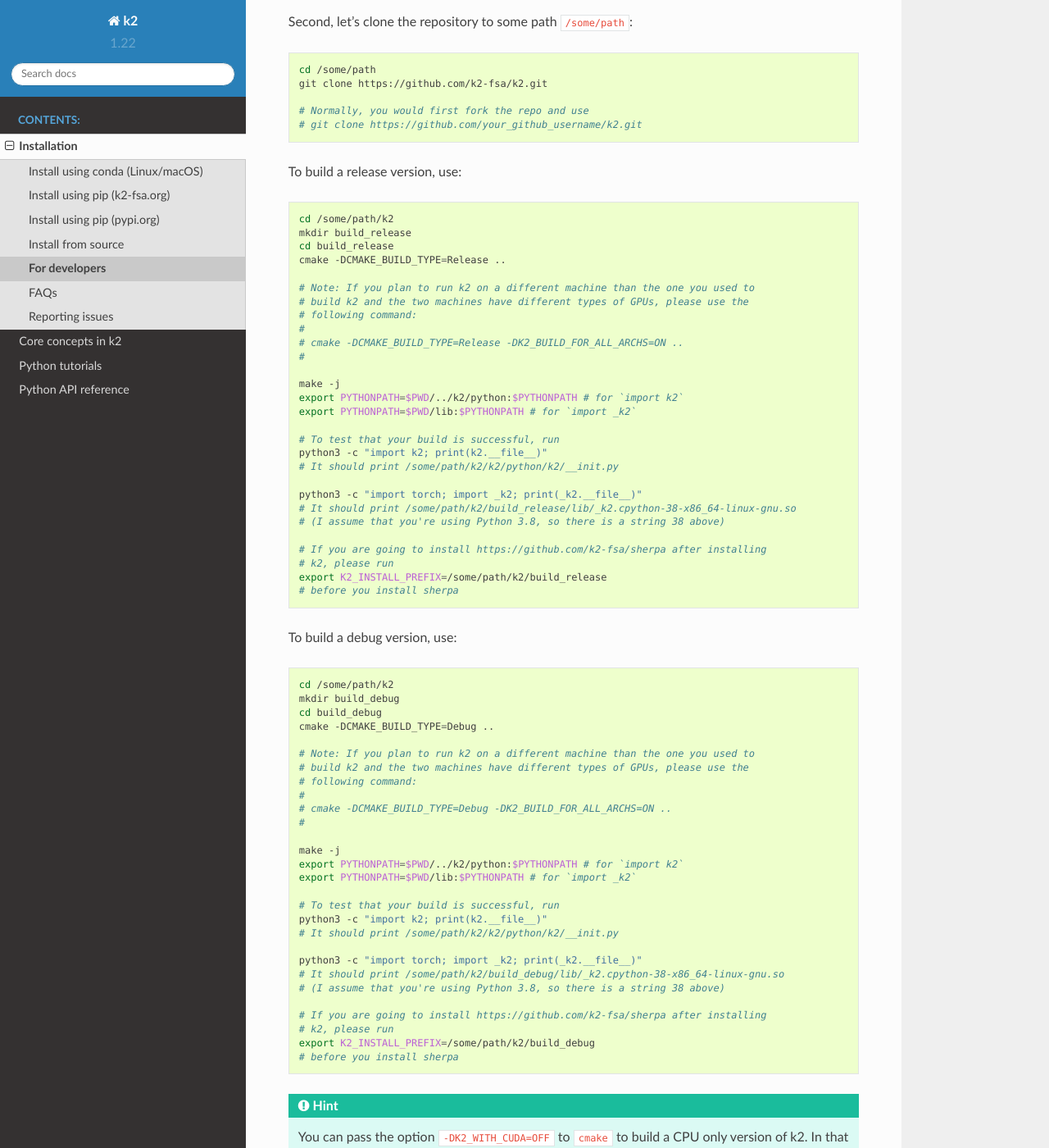
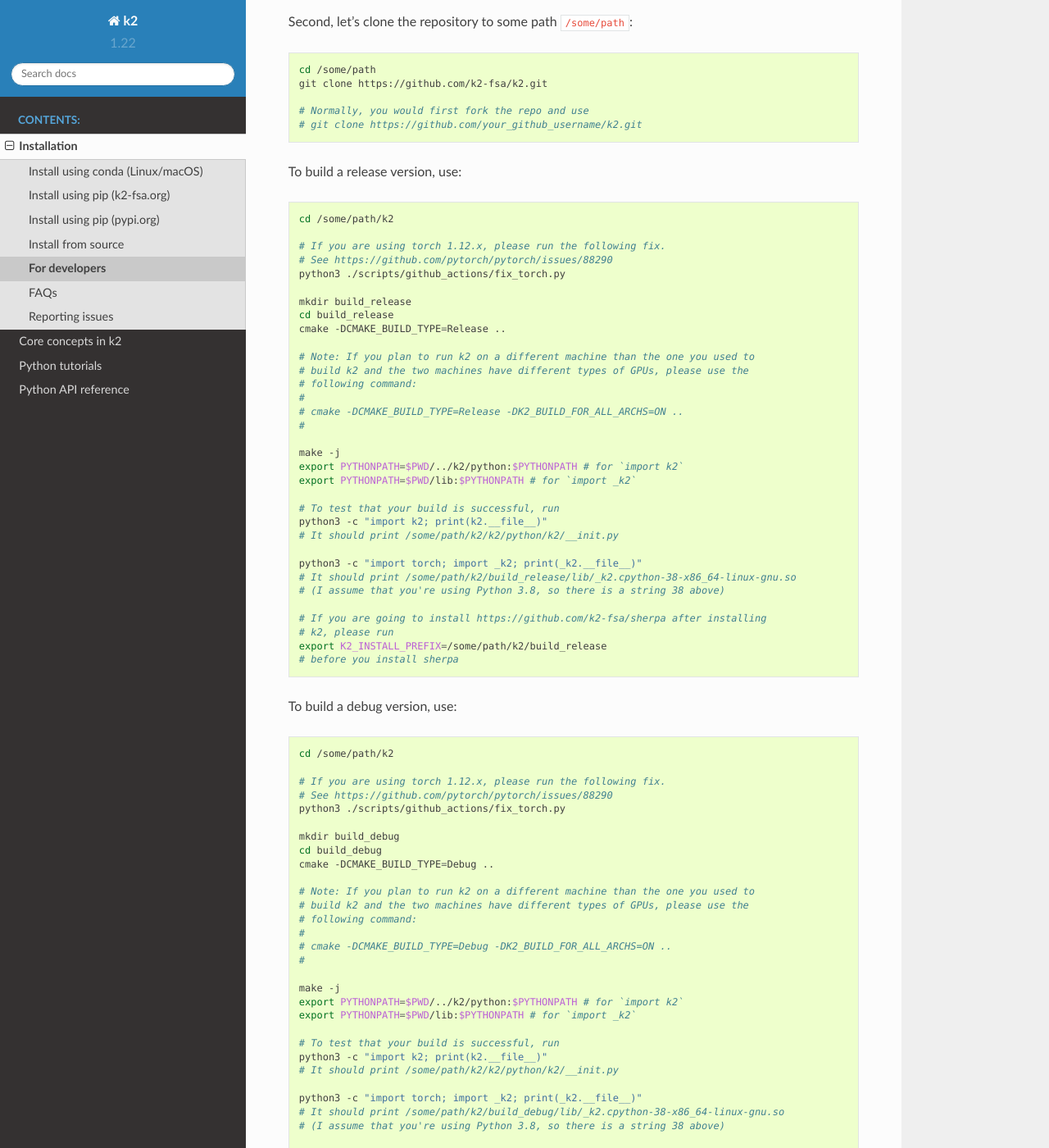
Before and after one commit to k2-fsa/k2, a Sphinx documentation site: the page built from docs/source/installation/for_developers.rst, in a window 1280 px wide and 1400 px high, scrolled down 534 px. Shown: the whole window at 82% size. Built offline with Sphinx 7.4.7 and the Read the Docs theme 2.0.0, drawn with Linux system fonts in a browser that asks for light colours; pages that are not in the unit, such as notebooks, are missing from menus.

Commit message:
Fix installation for torch 1.12.x

```diff
--- a/docs/source/installation/for_developers.rst
+++ b/docs/source/installation/for_developers.rst
@@ -38,6 +38,11 @@
 .. code-block:: bash
 
   cd /some/path/k2
+
+  # If you are using torch 1.12.x, please run the following fix.
+  # See https://github.com/pytorch/pytorch/issues/88290
+  python3 ./scripts/github_actions/fix_torch.py
+
   mkdir build_release
   cd build_release
   cmake -DCMAKE_BUILD_TYPE=Release ..
@@ -71,6 +76,11 @@
 .. code-block:: bash
 
   cd /some/path/k2
+
+  # If you are using torch 1.12.x, please run the following fix.
+  # See https://github.com/pytorch/pytorch/issues/88290
+  python3 ./scripts/github_actions/fix_torch.py
+
   mkdir build_debug
   cd build_debug
   cmake -DCMAKE_BUILD_TYPE=Debug ..
```
Also changed, not shown: 2 other files.
